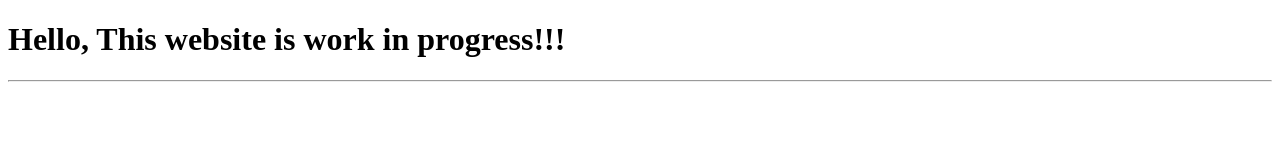
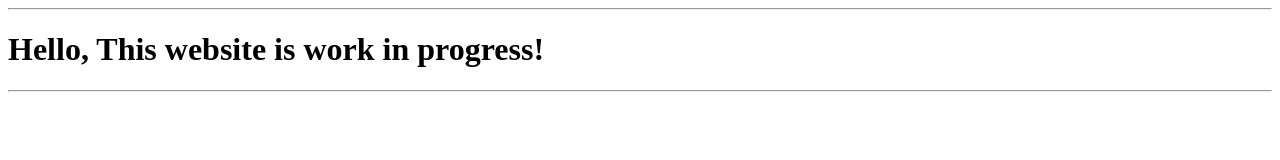
Before and after one commit to stamatisBakery/menu, a plain HTML site: page index.html in a window 1280 px wide. Drawn offline with Linux system fonts and the light colour scheme.

Commit message:
test, because nothing works...

```diff
--- a/index.html
+++ b/index.html
@@ -3,7 +3,8 @@
 <html>
 
 <body>
-	<h1> Hello, This website is work in progress!!!</h1>
+	<hr>
+	<h1> Hello, This website is work in progress!</h1>
 	<hr>
 </body>
 </html>
```
